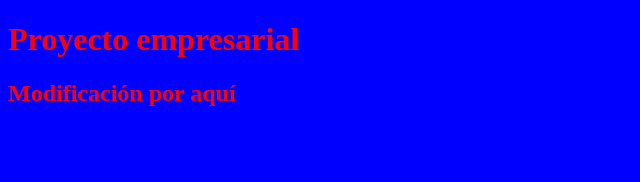
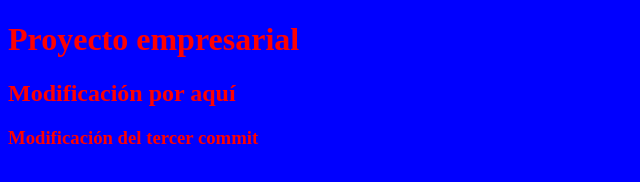
Before and after one commit to nachosoberado/CursoGitFinal, a plain HTML site: page index.html in a window 1280 px wide. Shown: the whole page, without its empty margins (0-640 px from the left). Drawn offline with Linux system fonts and the light colour scheme.

Commit message:
Tercer commit

```diff
--- a/css/estilos.css
+++ b/css/estilos.css
@@ -1,5 +1,6 @@
 body {
     /*comentario puesto en el segundo commit*/
+    /*comentario puesto en el tercer comit*/
     background: #00F;
     font-weight: bold;
     color: #F00;
--- a/index.html
+++ b/index.html
@@ -9,5 +9,6 @@
 <body>
     <h1>Proyecto empresarial</h1>
     <h2>Modificación por aquí</h2>
+    <h3>Modificación del tercer commit</h3>
 </body>
 </html>
--- a/js/javascript.js
+++ b/js/javascript.js
@@ -1 +1,2 @@
 // Esto puesto en el segundo commit
+// Esto está puesto en el segundo commit
```
